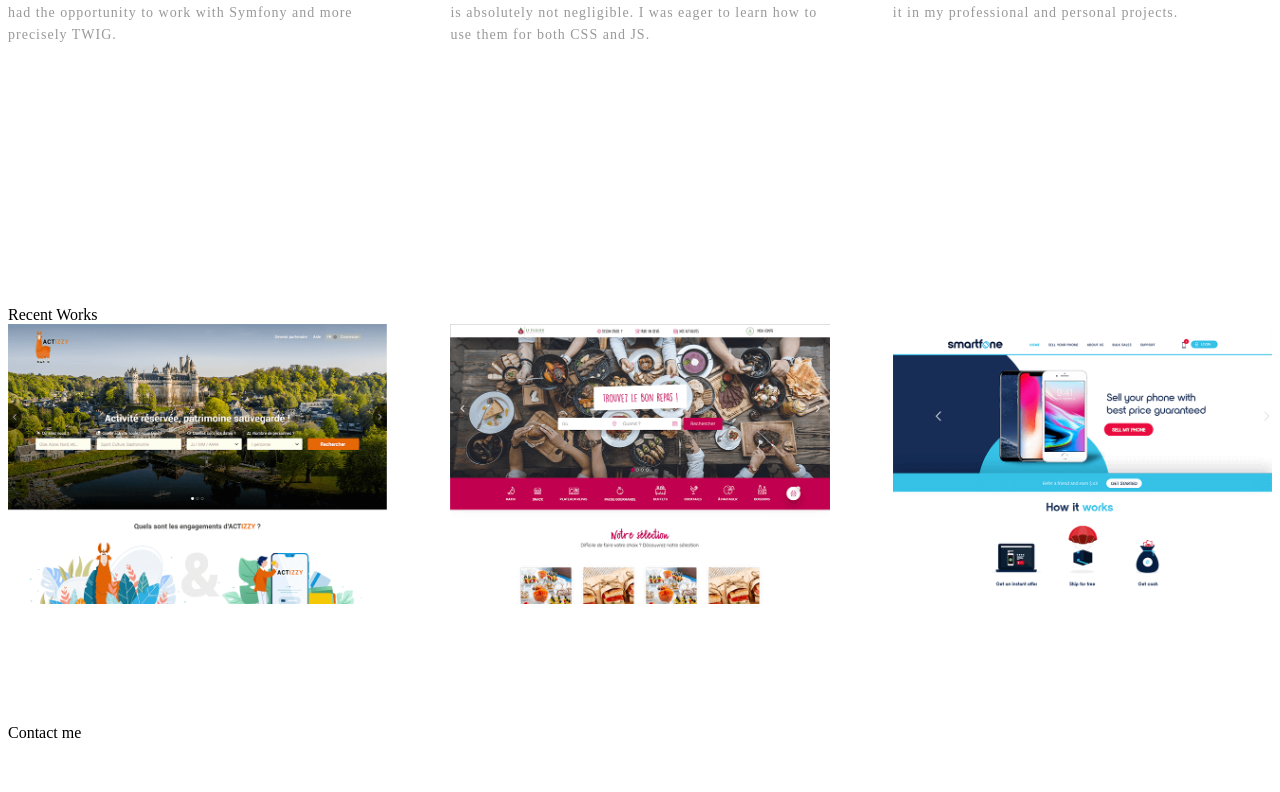
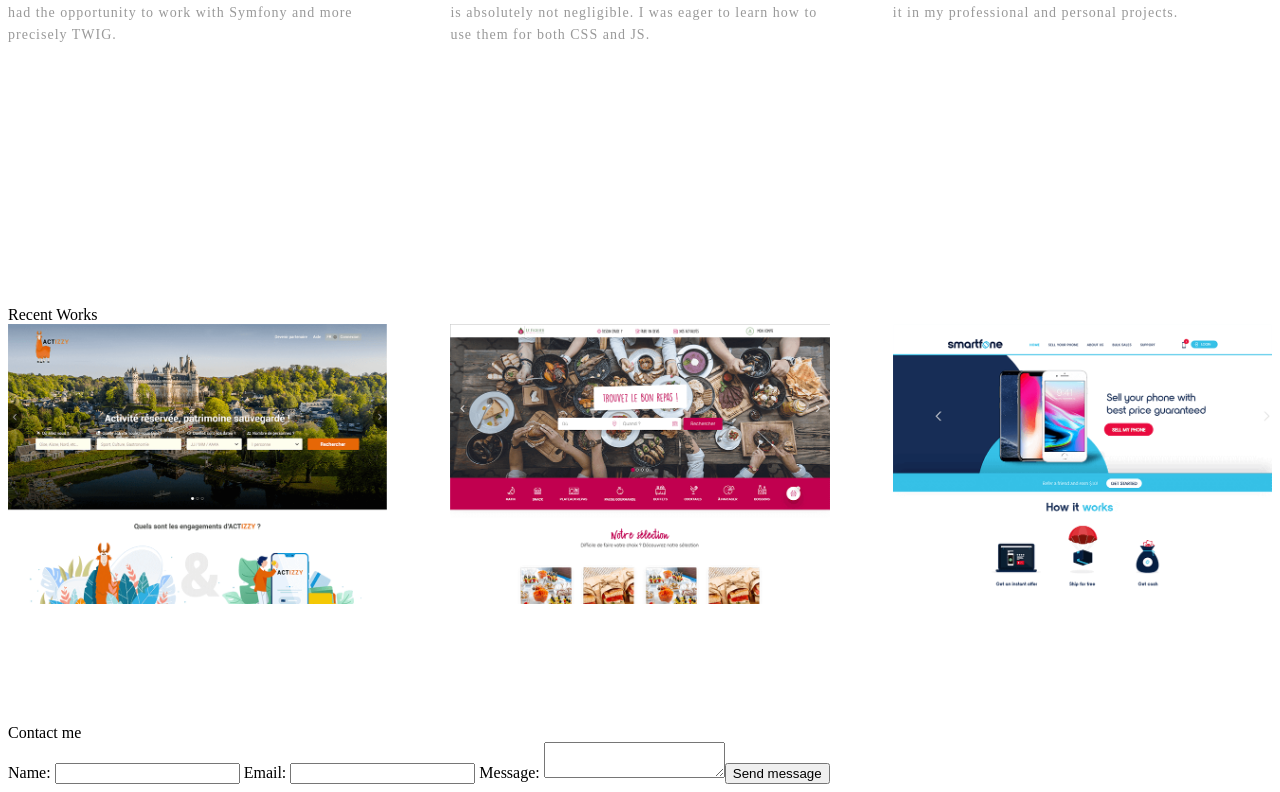
Before and after one commit to Aure-link/portfolio_v2, a Nuxt app: page / in a window 1280 px wide. Shown: the part 1988-2780 px from the top of the page. Before the commit the page ends 2738 px from the top, so only its background shows below. Built offline with nearby package versions, Linux system fonts and the light colour scheme.

Commit message:
form test

```diff
--- a/components/contact/contact.vue
+++ b/components/contact/contact.vue
@@ -2,7 +2,18 @@
   <div class="contact-section section-grey">
     <div class="container">
       <div class="contact-section-title section-title">Contact me</div>
-      <div class="contact-section-form"></div>
+      <div class="contact-section-form">
+        <form name="contact" action="" method="post" netlify>
+            <input type="hidden" name="form-name" value="contact" />
+          <label class="form-label" for="name"> Name: </label>
+          <input class="form-field" name="name" id="name" />
+          <label class="form-label" for="email"> Email: </label>
+          <input class="form-field" name="email" id="email" />
+          <label class="form-label" for="message"> Message: </label>
+          <textarea class="form-field" name="message" id="message"></textarea>
+          <input class="form-button" type="submit" value="Send message" />
+        </form>
+      </div>
     </div>
   </div>
 </template>
```
